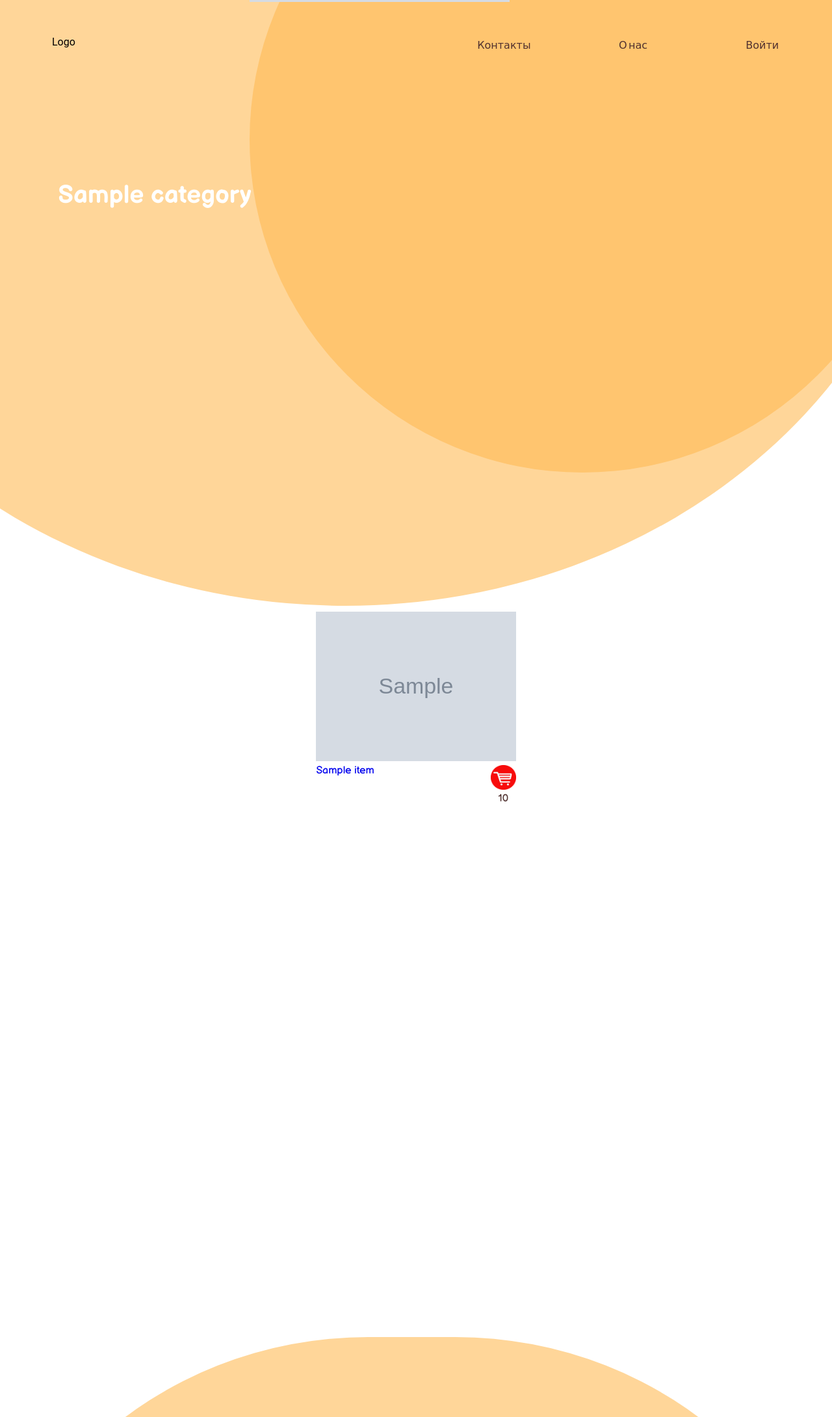
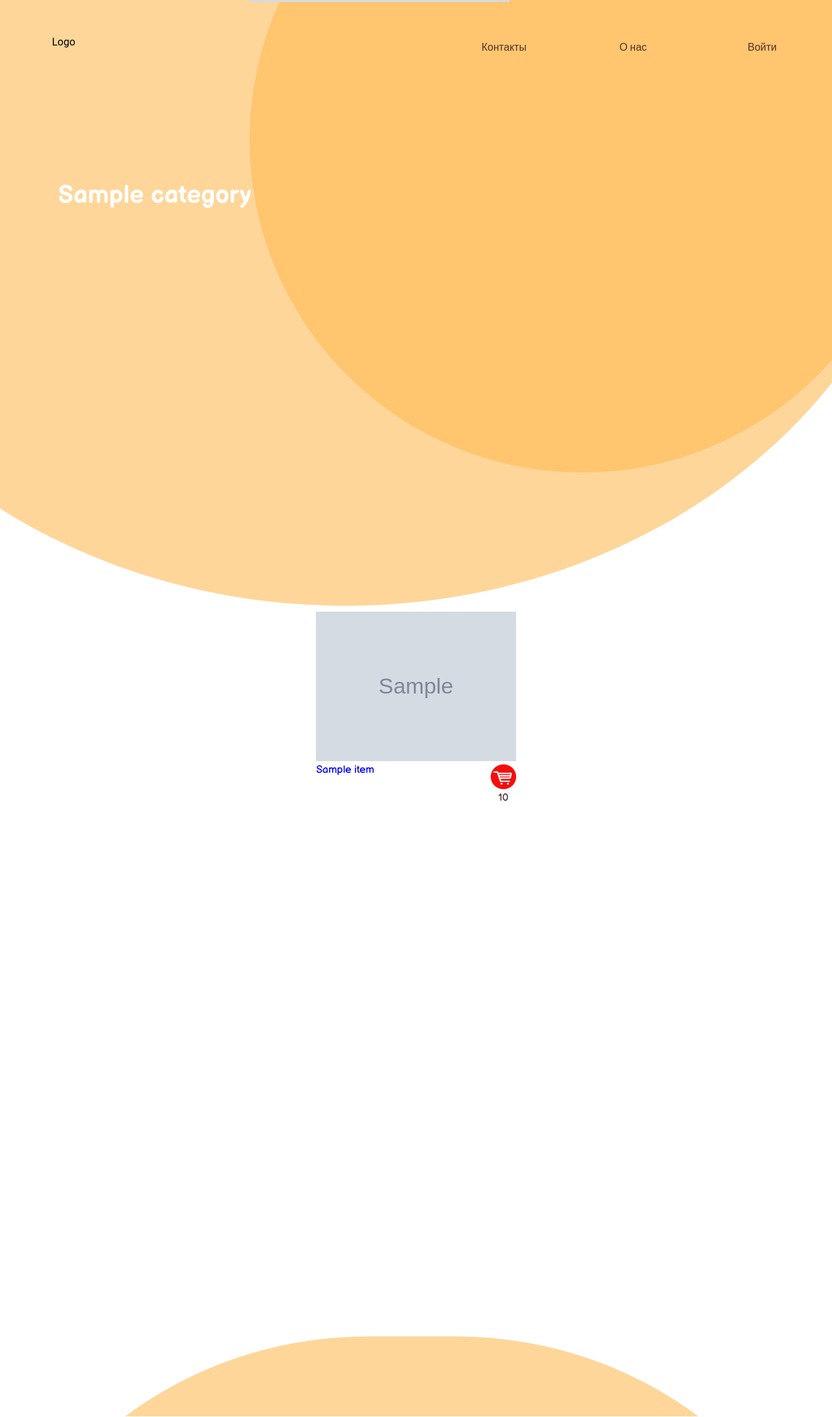
Before and after one commit to S-Lump/gift_proj, a Django app: template gift/products/templates/products/category.html in a window 1280 px wide. Shown: the whole page at 65% size. Run offline with Django 3.2, Linux system fonts and the light colour scheme; the template is opened without the code that fills it: most values are stand-ins (such as "Sample title", 1, 10 or a date in 2020); grey boxes marked "Sample" are stand-in pictures.

Commit message:
Fix fonts and add adaptive

```diff
--- a/gift/gift/static/css/index.css
+++ b/gift/gift/static/css/index.css
@@ -15,13 +15,14 @@
 .link{
     flex:1;
     padding-left: 0.5em;
-    font-family: 'Bebas Neue', cursive;
+    font-family: 'Oswald', sans-serif;
     text-decoration: none;
     color: var(--brown);
     text-align: center;
     padding: 0.5vw;
     border-radius: 50px;
 }
+
 .link:hover{
 background:var(--yellow_light);
 }
@@ -151,3 +152,9 @@ hr {
 .footer_link a:hover {
     background: var(--yellow);
 }
+
+@media (max-width: 380px) {
+    .menu_links{
+        flex:2;
+    }
+}
--- a/gift/gift/static/css/main.css
+++ b/gift/gift/static/css/main.css
@@ -26,7 +26,7 @@ html {
 
 a {
     text-decoration: none;
-    font-family:"Balsamiq Sans",bold ;
+
 }
 
 .container {
--- a/gift/products/templates/products/index.html
+++ b/gift/products/templates/products/index.html
@@ -6,6 +6,7 @@ GIFT PROJECT
 {% endblock %}
 
 {% block content %}
+
 <div class="wrapper">
    <div class = "bottom_menu">
         <div class="logo">Logo</div>
--- a/gift/templates/base.html
+++ b/gift/templates/base.html
@@ -9,7 +9,11 @@
     <link rel="stylesheet" href="{% static 'css/index.css' %}">
     <link rel="stylesheet" href="{% static 'css/products.css' %}">
     <link rel="script" href="../gift/static/scripts/Scripts.js">
-    <link href="https://fonts.googleapis.com/css2?family=Bebas+Neue&display=swap" rel="stylesheet">
+    <link rel="preconnect" href="https://fonts.gstatic.com">
+    <link rel="preconnect" href="https://fonts.gstatic.com">
+    <link rel="preconnect" href="https://fonts.gstatic.com">
+    <link rel="preconnect" href="https://fonts.gstatic.com">
+    <link href="https://fonts.googleapis.com/css2?family=Oswald:wght@500&display=swap" rel="stylesheet">
     <link href="https://fonts.googleapis.com/css2?family=Balsamiq+Sans:wght@400;700&display=swap" rel="stylesheet">
     <title>{% block title %} Gift {% endblock %}</title>
 </head>
```
